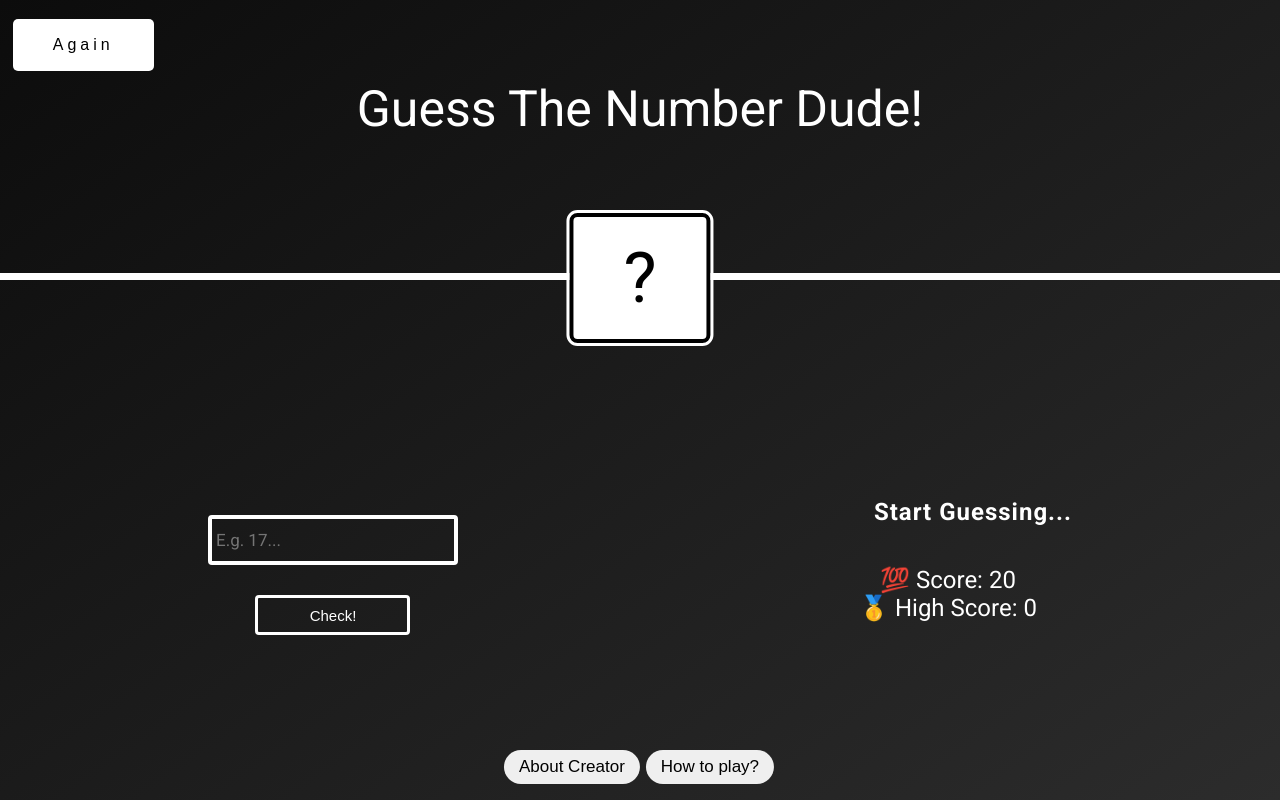
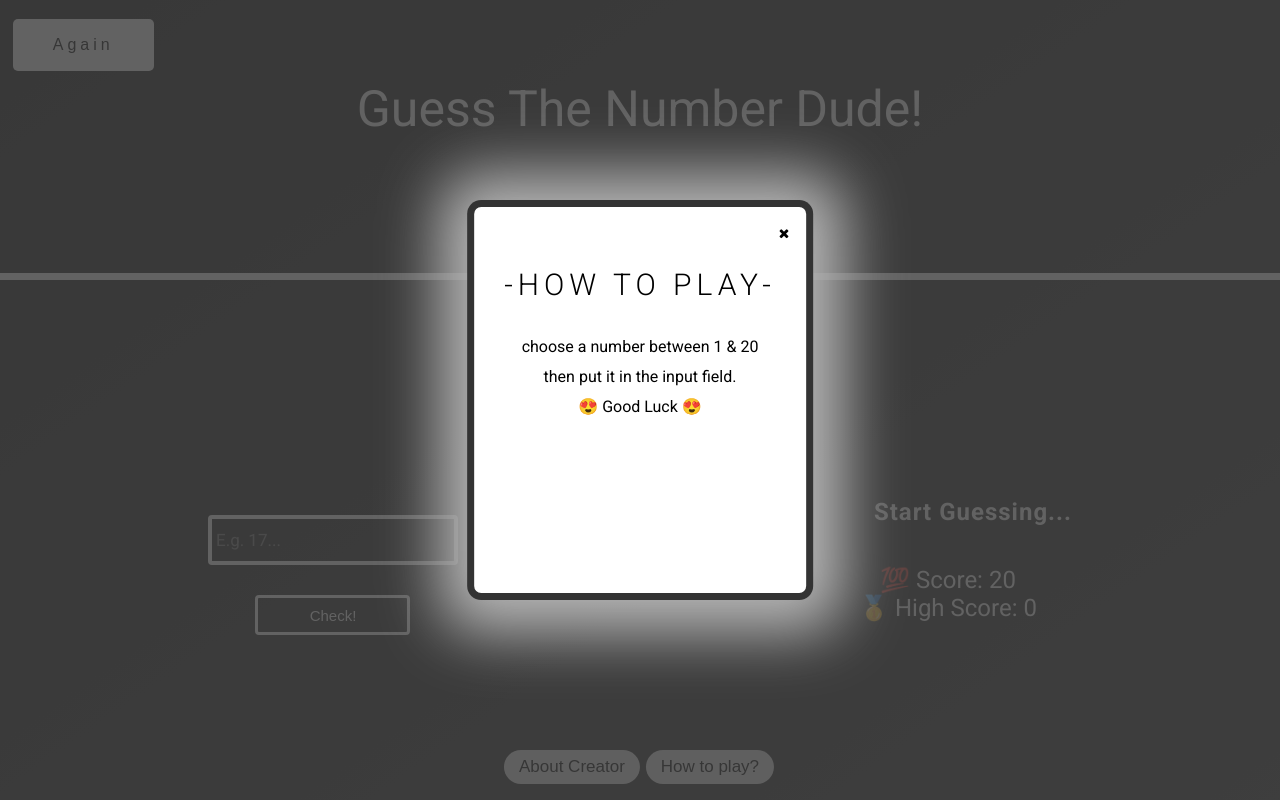
Before and after one commit to shahin76shaix/numbergame, a plain HTML site: page index.html in a window 1280 px wide. Both pictures are taken after a click on the button "How to play?". Drawn offline with Linux system fonts and the light colour scheme.

Commit message:
added more btns

```diff
--- a/index.html
+++ b/index.html
@@ -58,6 +58,12 @@
         </button>
       </div>
       <div class="module-2 hidden">
+        <h3 class="module--title">-How to play-</h3>
+        <p class="module--text">
+          choose a number between 1 & 20 <br />
+          then put it in the input field. <br />
+          😍 Good Luck 😍
+        </p>
         <button class="close-module-2">
           <i class="fa fa-close close-module-2-icon"></i>
         </button>
--- a/modules.js
+++ b/modules.js
@@ -22,3 +22,28 @@ const closeModuleFunc1 = function () {
 openModule1.addEventListener("click", openModuleFunc1);
 closeModule1.addEventListener("click", closeModuleFunc1);
 overlay.addEventListener("click", closeModuleFunc1);
+
+//module-2 controlers:
+
+const module2 = document.querySelector(".module-2");
+const closeModule2 = document.querySelector(".close-module-2");
+const openModule2 = document.querySelector(".show-module-2");
+
+// module-2 btns Functions:
+
+const openModuleFunc2 = function () {
+  overlay.classList.remove("hidden");
+  module2.classList.remove("hidden");
+  module2.style.marginTop = "0rem";
+};
+
+const closeModuleFunc2 = function () {
+  overlay.classList.add("hidden");
+  module2.classList.add("hidden");
+  module2.style.marginTop = "-300rem";
+};
+
+//module-2 Events
+openModule2.addEventListener("click", openModuleFunc2);
+closeModule2.addEventListener("click", closeModuleFunc2);
+overlay.addEventListener("click", closeModuleFunc2);
--- a/style.css
+++ b/style.css
@@ -228,3 +228,30 @@ body {
 .btn:hover {
   background-color: #cfcfcf;
 }
+
+.module-2 {
+  z-index: 3;
+  position: absolute;
+  top: 50%;
+  left: 50%;
+  transform: translate(-50%, -50%);
+  height: 50vh;
+  padding: 3rem;
+  text-align: center;
+  border-radius: 1.4rem;
+  background-color: #fff;
+  border: 0.7rem solid #2c2c2cf6;
+  box-shadow: 0.2rem 0.3rem 6rem 3rem #b6b6b6;
+  transition: all 0.4s;
+  margin-top: -300rem;
+}
+
+.close-module-2 {
+  outline: none;
+  border: none;
+  background-color: #00000000;
+  position: absolute;
+  top: 5%;
+  right: 5%;
+  cursor: pointer;
+}
```
